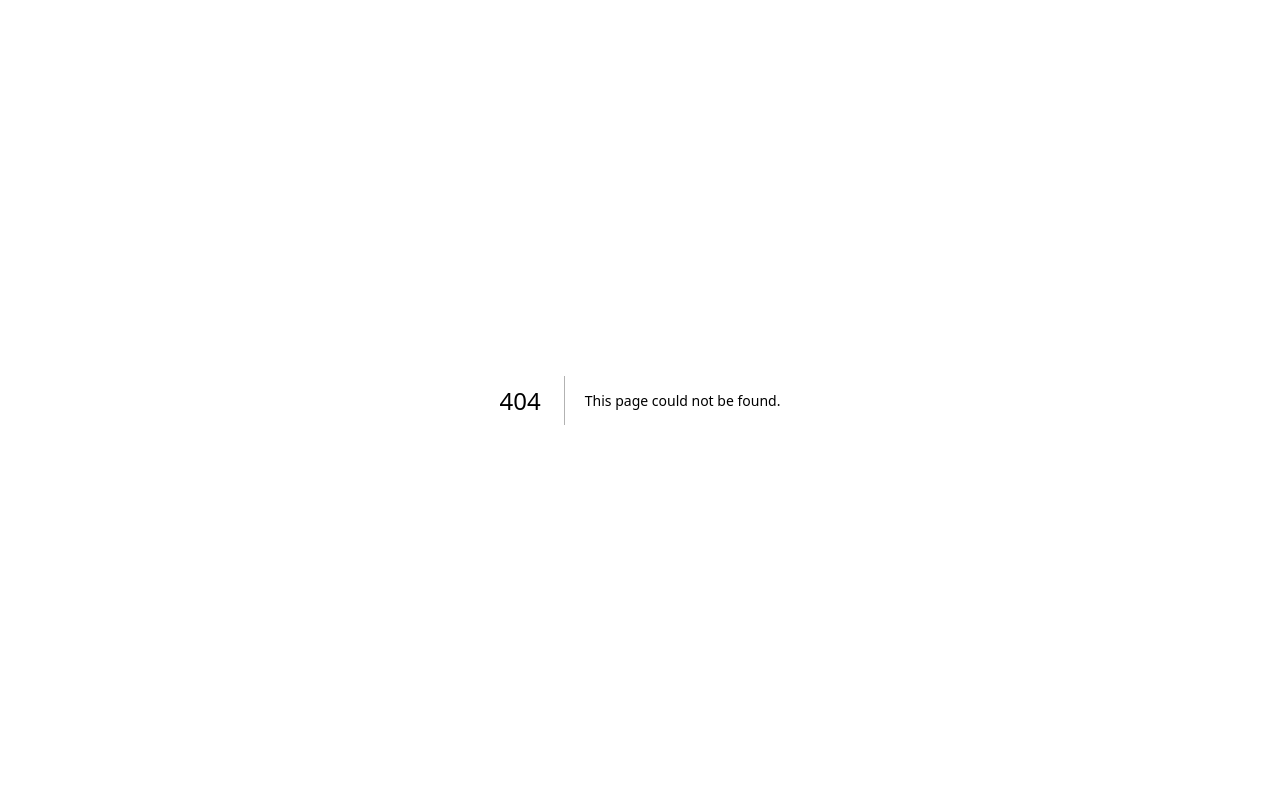
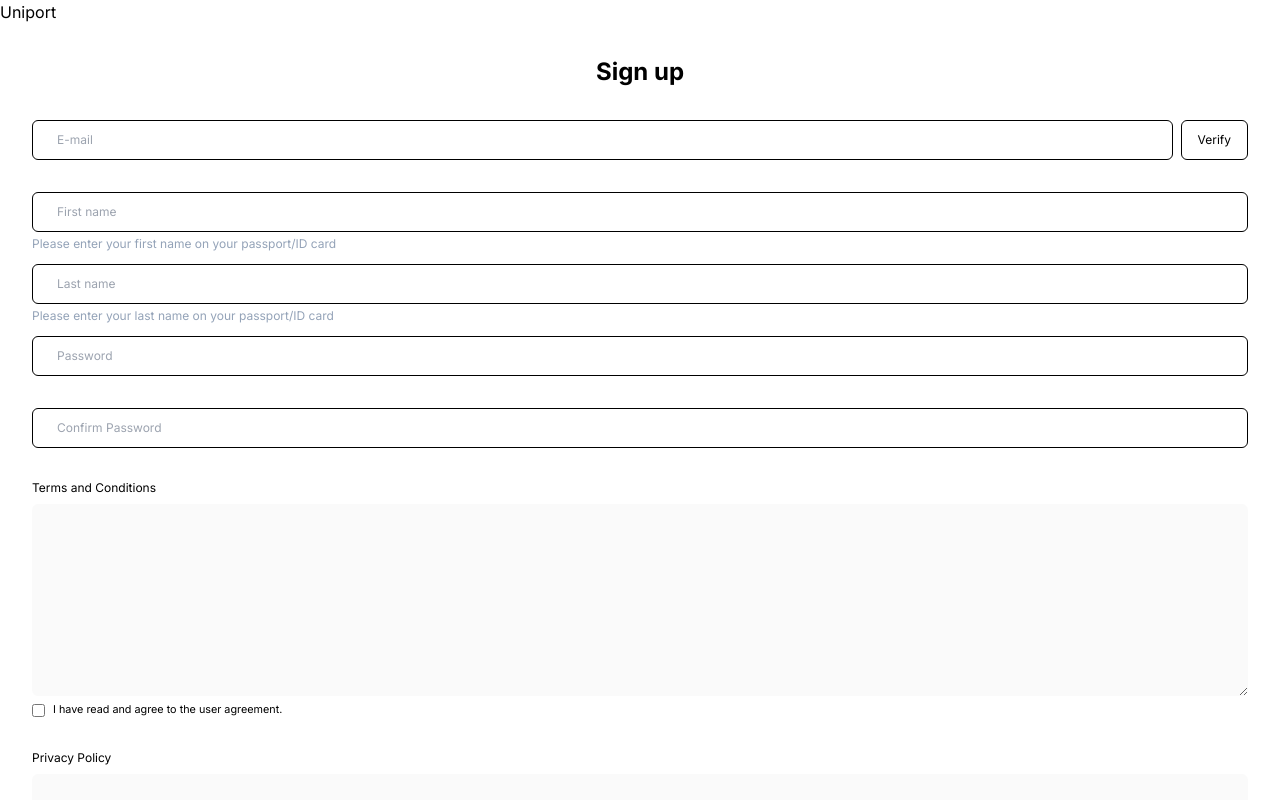
Before and after one commit to UniportOfficial/web_client, a Next.js app: page /signup in a window 1280 px wide. Before the commit this address had no page. Shown: the top 800 px of the page. Built offline with nearby package versions, Linux system fonts and the light colour scheme.

Commit message:
feat: Signup Page

```diff
--- /dev/null
+++ b/src/app/signup/layout.tsx
@@ -0,0 +1,12 @@
+import { ReactNode } from "react";
+
+export default function signupLayout(
+    {children}:
+    {children: ReactNode}
+){
+    return (
+        <section>
+            {children}
+        </section>
+    )
+}
--- /dev/null
+++ b/src/app/signup/page.tsx
@@ -0,0 +1,118 @@
+'use client'
+
+import {
+    ReactNode,
+    useState,
+    ChangeEvent,
+    ChangeEventHandler,
+} from "react";
+
+export default function Page(){
+    const [email, setEmail] = useState("");
+    const [firstname, setFirstname] = useState("");
+    const [lastname, setLastname] = useState("");
+    const [password, setPassword] = useState("");
+    const [passwordToConfirm, setPasswordToConfirm] = useState("");
+
+    const inputHandler= (setState:Function) : ChangeEventHandler<HTMLInputElement> =>{
+        return function(event: ChangeEvent<HTMLInputElement>){
+            setState(event.target.value);
+        }
+    }
+
+    return (
+        <main>
+            <section>
+                <div className="logo-container">
+                    <h1>Uniport</h1>
+                </div>
+            </section>
+            <section className="px-8 mb-8">
+                <h1 className="text-2xl font-bold text-center py-8">Sign up</h1>
+                <Input
+                    value={email}
+                    placeholder="E-mail"
+                    inputHandler={inputHandler(setEmail)}
+                >
+                    <button className="border-black border rounded-md px-4 text-xs">Verify</button>
+                </Input>
+                <Input
+                    value={firstname}
+                    placeholder="First name"
+                    notice="Please enter your first name on your passport/ID card"
+                    inputHandler={inputHandler(setFirstname)}
+                />
+                <Input
+                    value={lastname}
+                    placeholder="Last name"
+                    notice="Please enter your last name on your passport/ID card"
+                    inputHandler={inputHandler(setLastname)}
+                />
+                <Input
+                    value={password}
+                    placeholder="Password"
+                    inputHandler={inputHandler(setPassword)}
+                    type="password"
+                />
+                <Input
+                    value={passwordToConfirm}
+                    placeholder="Confirm Password"
+                    inputHandler={inputHandler(setPasswordToConfirm)}
+                    type="password"
+                />
+                <div className="textarea-group mb-8">
+                    <h2 className="notice-title mb-2 text-xs">Terms and Conditions</h2>
+                    <textarea className="rounded-md w-full" rows={8} disabled>
+                    </textarea>
+                    <label className="text-[0.675rem] flex items-center">
+                        <input className="mr-2" type="checkbox"></input>
+                        I have read and agree to the user agreement.
+                    </label>
+                </div>
+                <div className="textarea-group mb-8">
+                    <h2 className="notice-title mb-2 text-xs">Privacy Policy</h2>
+                    <textarea className="rounded-md w-full" rows={8} disabled>
+                    </textarea>
+                    <label className="text-[0.675rem] flex items-center">
+                        <input className="mr-2" type="checkbox"></input>
+                        I have read and agree to the Privacy Policy.
+                    </label>
+                </div>
+                <button className="w-full rounded-md py-4 mb-8 bg-blue-700 text-sm text-white">Join</button>
+                <div className="guide-signin text-sm flex justify-between">
+                    <p>Do you have an account already?</p>
+                    <a className="text-blue-500" href="/">Login</a>
+                </div>
+            </section>
+        </main>
+    )
+}
+
+function Input(
+    {children, notice, placeholder, value, inputHandler, type}
+    : {
+        children?: ReactNode,
+        notice?: string,
+        placeholder?: string,
+        value: string|number,
+        inputHandler: ChangeEventHandler<HTMLInputElement>,
+        type?: string
+    }
+)
+{
+    return (
+        <div className="relative mb-8">
+            <div className="input-group flex justify-between gap-x-2 h-[40px]">
+                <input
+                    className="border-black border px-6 py-2 rounded-md w-full text-xs"
+                    placeholder={placeholder}
+                    value={value}
+                    onChange={inputHandler}
+                    type={type ? type : 'text'}
+                />
+                {children}
+            </div>
+            {notice? (<p className="absolute text-xs text-slate-400 pt-1">{notice}</p>): null}
+        </div>
+    );
+}
```
